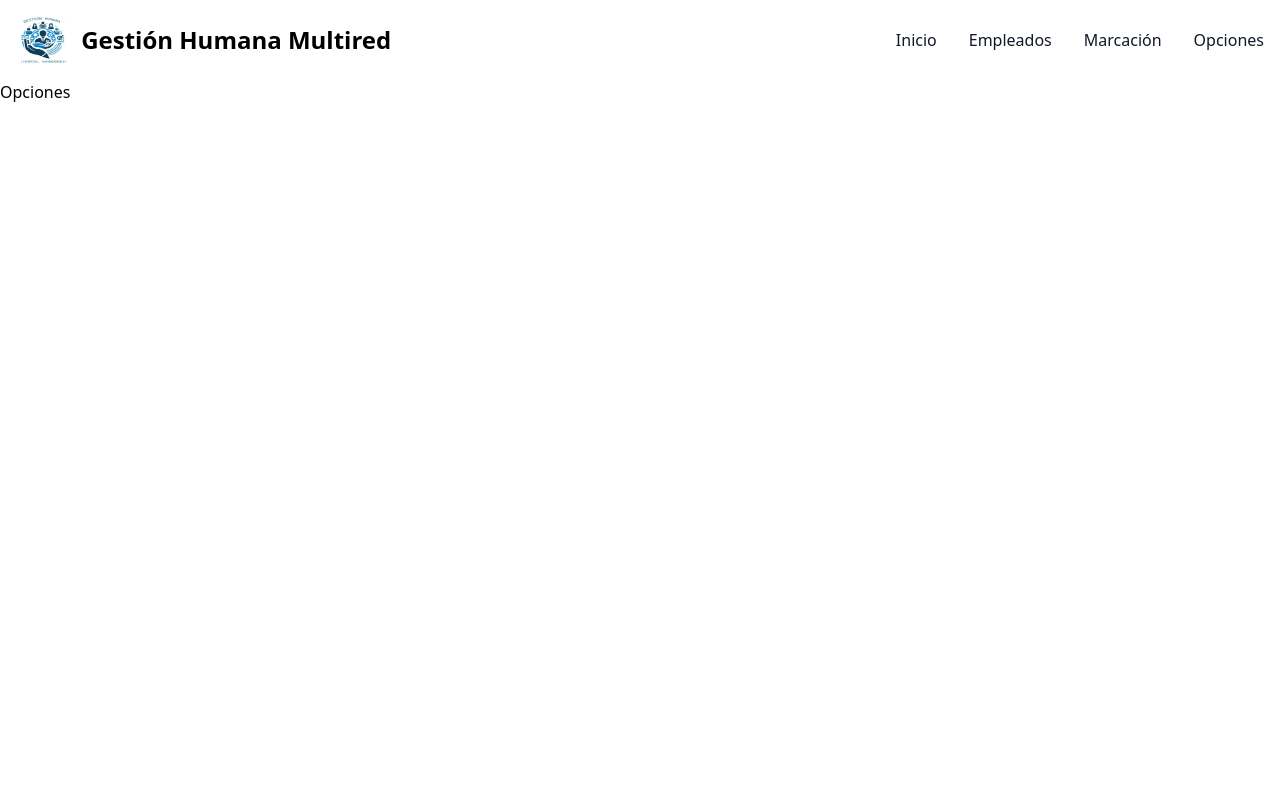
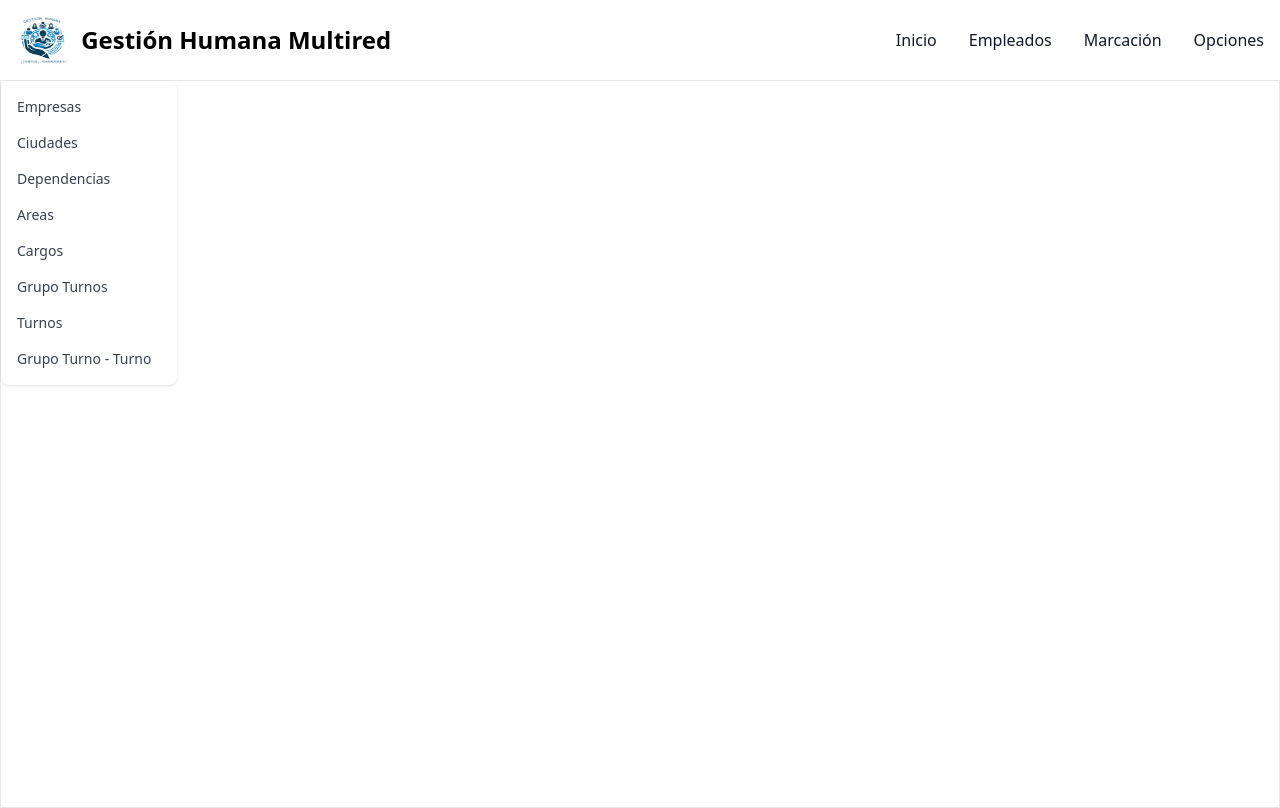
Before and after one commit to llOrtegall/app_cumplimiento, a React (Vite) app: page /opciones in a window 1280 px wide. Built offline with nearby package versions, Linux system fonts and the light colour scheme.

Commit message:
Refactor NavBarOpciones component to remove unused DrowDown component and update styling

```diff
--- a/src/components/NavBar/NavBarOpciones.tsx
+++ b/src/components/NavBar/NavBarOpciones.tsx
@@ -11,9 +11,9 @@ const LinkRoutes = [
   { id: 8, name: 'Grupo Turno - Turno', path: '/' }
 ]
 
-export const NavBarOpciones = ({ visible }: { visible: boolean }) => {
+export const NavBarOpciones = () => {
   return (
-    <div className={`z-10 ${visible ? 'visible' : 'hidden'} absolute font-normal bg-white divide-y divide-gray-100 rounded-lg shadow w-44 dark:bg-gray-700 dark:divide-gray-600`}>
+    <>
       <ul className='py-2 text-sm text-gray-700 dark:text-gray-200'>
         {LinkRoutes.map((link) => (
           <li>
@@ -23,6 +23,6 @@ export const NavBarOpciones = ({ visible }: { visible: boolean }) => {
           </li>
         ))}
       </ul>
-    </div>
+    </>
   )
 }
--- a/src/pages/opciones/Opciones.tsx
+++ b/src/pages/opciones/Opciones.tsx
@@ -1,7 +1,15 @@
+import { NavBarOpciones } from '../../components/NavBar/NavBarOpciones';
+import { Outlet } from 'react-router-dom';
+
 export default function Opciones() {
   return (
-    <div>
-      <h1>Opciones</h1>
-    </div>
+    <main className='border h-[91vh]'>
+      <nav className='font-normal bg-white divide-y divide-gray-100 rounded-lg shadow w-44 dark:bg-gray-700 dark:divide-gray-600'>
+        <NavBarOpciones />
+      </nav>
+      <section className=' '>
+        <Outlet />
+      </section>
+    </main>
   )
 }
```
